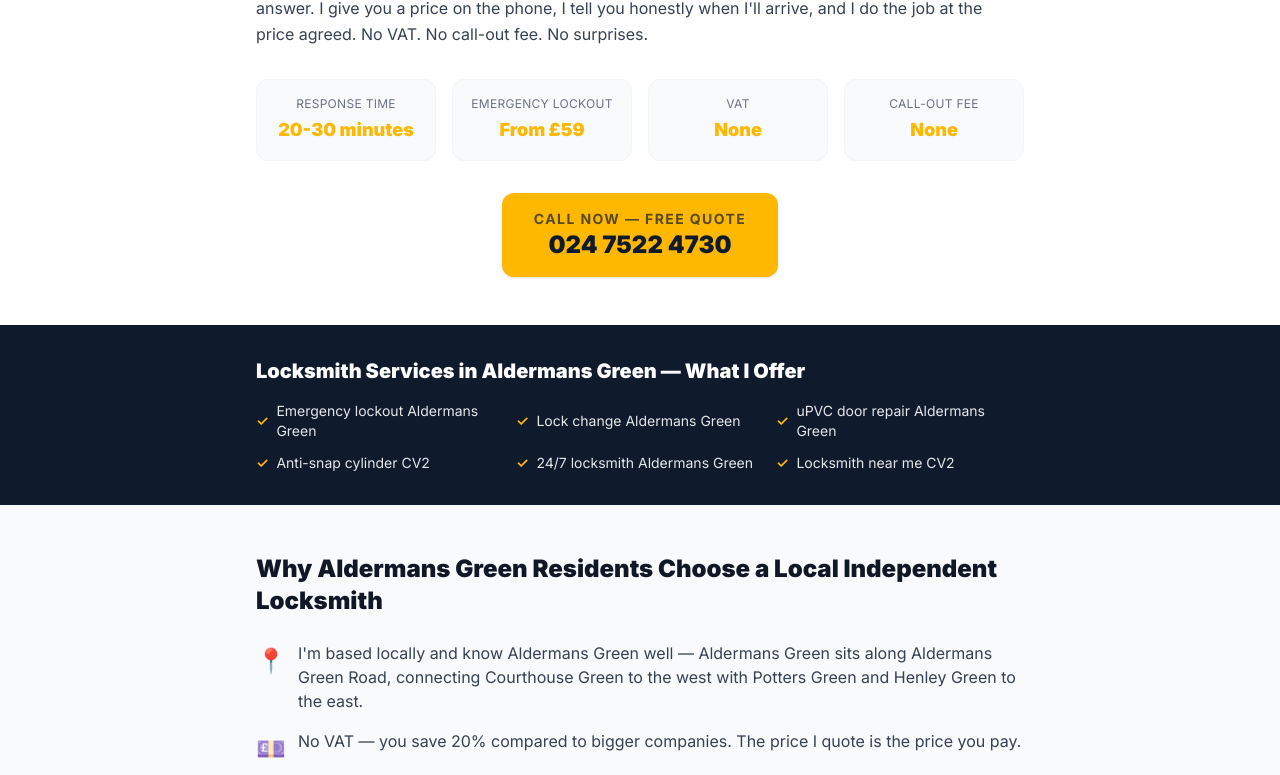
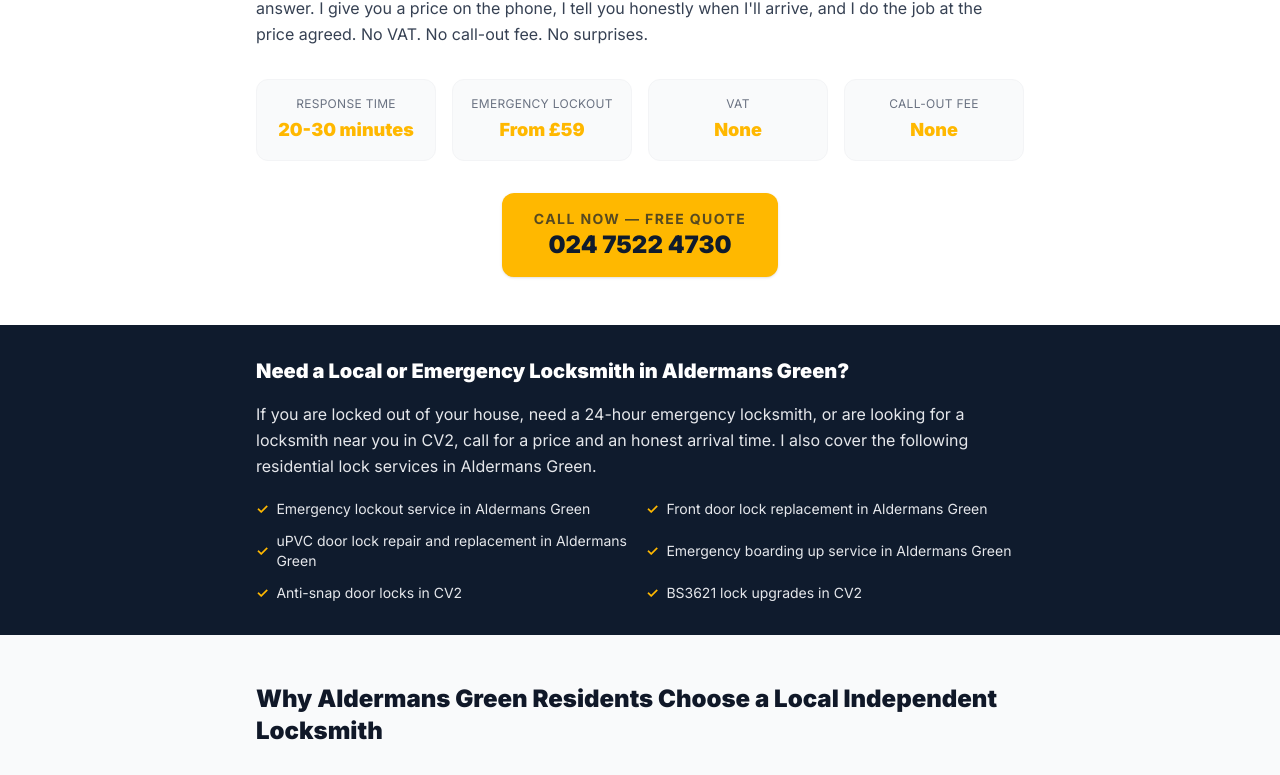
Before and after one commit to BabyShield/localemergencylocksmith, a Next.js app: page /areas/aldermans-green in a window 1280 px wide. Shown: the part 1155-1930 px from the top of the page. Built offline with nearby package versions, Linux system fonts and the light colour scheme; no server answers.

Commit message:
feat(seo): align locksmith service-area keywords

```diff
--- a/src/app/areas/[slug]/[serviceSlug]/page.tsx
+++ b/src/app/areas/[slug]/[serviceSlug]/page.tsx
@@ -22,6 +22,32 @@ export async function generateStaticParams() {
 
 interface Props {
   params: Promise<{ slug: string; serviceSlug: string }>
+}
+
+const SERVICE_SEARCH_INTENT_COPY: Record<string, {
+  heading: (areaName: string) => string
+  body: (areaName: string) => string
+}> = {
+  'emergency-lockout': {
+    heading: (areaName) => `Locked Out of Your House in ${areaName}?`,
+    body: (areaName) => `This emergency lockout service covers calls in ${areaName} when you are locked out of the house, have lost your keys, or need a 24-hour emergency locksmith.`,
+  },
+  'lock-change': {
+    heading: (areaName) => `Front Door Lock Replacement in ${areaName}`,
+    body: (areaName) => `This service covers front door lock replacement, door lock changes, cylinder replacement, and Yale lock replacement in ${areaName}.`,
+  },
+  'upvc-lock-repair': {
+    heading: (areaName) => `uPVC Door Lock Repair & Replacement in ${areaName}`,
+    body: (areaName) => `This service covers uPVC door lock repair, uPVC door lock replacement, failed lock mechanisms, multipoint locks, window locks, and composite door locks in ${areaName}.`,
+  },
+  'boarding-up': {
+    heading: (areaName) => `Emergency Boarding Up Service in ${areaName}`,
+    body: (areaName) => `This service covers emergency boarding up for damaged doors and windows in ${areaName}, including break-in damage, storm damage, and accidental breakage.`,
+  },
+  'lock-upgrade': {
+    heading: (areaName) => `Anti-Snap & BS3621 Locks in ${areaName}`,
+    body: (areaName) => `This service covers anti-snap door locks, anti-snap euro cylinders, BS3621 locks, and targeted lock upgrades in ${areaName}.`,
+  },
 }
 
 export async function generateMetadata({ params }: Props): Promise<Metadata> {
@@ -60,6 +86,7 @@ export default async function TownServicePage({ params }: Props) {
 
   const neighbours = getAreaNeighbours(area)
   const otherServices = SERVICES.filter((s) => s.slug !== serviceSlug)
+  const searchIntentCopy = SERVICE_SEARCH_INTENT_COPY[serviceSlug]
 
   const breadcrumbSchema = {
     '@context': 'https://schema.org',
@@ -163,6 +190,17 @@ export default async function TownServicePage({ params }: Props) {
               {para}
             </p>
           ))}
+
+          {searchIntentCopy && (
+            <div className="my-8 rounded-xl border border-[#FFB800]/40 bg-[#FFF9E8] p-6">
+              <h2 className="text-xl font-black text-[#0F1B2D] mb-3">
+                {searchIntentCopy.heading(area.name)}
+              </h2>
+              <p className="text-gray-700 leading-relaxed">
+                {searchIntentCopy.body(area.name)}
+              </p>
+            </div>
+          )}
 
           {/* Quick info boxes */}
           <div className="grid grid-cols-2 sm:grid-cols-4 gap-4 my-8">
--- a/src/app/areas/[slug]/page.tsx
+++ b/src/app/areas/[slug]/page.tsx
@@ -30,12 +30,12 @@ export async function generateMetadata({ params }: Props): Promise<Metadata> {
   if (!area) return {}
 
   const title = `Locksmith ${area.name} | Emergency 24/7 | No VAT | From £59`
-  const description = `Locksmith in ${area.name} — ${area.responseTime} emergency response, 24/7. No VAT, no call-out fee. Locked out? Call ${SITE_CONFIG.phone} now. ${area.postcode} covered.`
+  const description = `Need a local or emergency locksmith in ${area.name}? ${area.responseTime} response, 24 hours a day. No VAT or call-out fee. Locked out? Call ${SITE_CONFIG.phone}.`
 
   return {
     title,
     description,
-    keywords: `locksmith ${area.name}, emergency locksmith ${area.name}, locksmith near me ${area.name}, 24/7 locksmith ${area.postcode}, locksmith ${area.postcode}, local locksmith ${area.name}, locksmith locked out ${area.name}`,
+    keywords: `locksmith ${area.name}, locksmiths ${area.name}, emergency locksmith ${area.name}, locksmith near me ${area.name}, 24 hour locksmith ${area.name}, locksmith ${area.postcode}, local locksmith ${area.name}, locked out of house ${area.name}`,
     alternates: {
       canonical: `${SITE_CONFIG.domain}/areas/${slug}`,
     },
@@ -165,7 +165,7 @@ export default async function AreaPage({ params }: Props) {
 
       <HeroSection
         heading={`Locksmith ${area.name} — Emergency 24/7`}
-        subheading={`Locked out in ${area.name}? Local locksmith — ${area.responseTime} response. No VAT, no call-out fee, no hidden charges.`}
+        subheading={`Locked out of your house in ${area.name}? Local 24-hour locksmith — ${area.responseTime} response. No VAT, no call-out fee.`}
         areaName={area.name}
         responseTime={area.responseTime}
       />
@@ -215,27 +215,32 @@ export default async function AreaPage({ params }: Props) {
         </div>
       </section>
 
-      {/* Keyword-targeted service summary */}
+      {/* Semrush-aligned service summary; canonical ownership stays on this area hub. */}
       <section className="py-8 px-4 bg-[#0F1B2D] text-white">
         <div className="max-w-3xl mx-auto">
           <h2 className="text-xl font-black mb-4">
-            Locksmith Services in {area.name} — What I Offer
+            Need a Local or Emergency Locksmith in {area.name}?
           </h2>
-          <div className="grid grid-cols-2 sm:grid-cols-3 gap-3 text-sm">
+          <p className="text-gray-200 leading-relaxed mb-5">
+            If you are locked out of your house, need a 24-hour emergency locksmith, or are
+            looking for a locksmith near you in {area.postcode}, call for a price and an honest
+            arrival time. I also cover the following residential lock services in {area.name}.
+          </p>
+          <ul className="grid grid-cols-1 sm:grid-cols-2 gap-3 text-sm">
             {[
-              `Emergency lockout ${area.name}`,
-              `Lock change ${area.name}`,
-              `uPVC door repair ${area.name}`,
-              `Anti-snap cylinder ${area.postcode}`,
-              `24/7 locksmith ${area.name}`,
-              `Locksmith near me ${area.postcode}`,
-            ].map((kw) => (
-              <div key={kw} className="flex items-center gap-2">
+              `Emergency lockout service in ${area.name}`,
+              `Front door lock replacement in ${area.name}`,
+              `uPVC door lock repair and replacement in ${area.name}`,
+              `Emergency boarding up service in ${area.name}`,
+              `Anti-snap door locks in ${area.postcode}`,
+              `BS3621 lock upgrades in ${area.postcode}`,
+            ].map((serviceLabel) => (
+              <li key={serviceLabel} className="flex items-center gap-2">
                 <span className="text-[#FFB800] font-bold flex-shrink-0">✓</span>
-                <span className="text-gray-200">{kw}</span>
-              </div>
+                <span className="text-gray-200">{serviceLabel}</span>
+              </li>
             ))}
-          </div>
+          </ul>
         </div>
       </section>
 
--- a/src/app/services/[slug]/page.tsx
+++ b/src/app/services/[slug]/page.tsx
@@ -65,9 +65,9 @@ const SERVICE_CONTENT: Record<string, {
   voiceFaqs: { q: string; a: string }[]
 }> = {
   'emergency-lockout': {
-    h1: 'Emergency Locksmith Coventry — Locked Out?',
+    h1: 'Emergency Locksmith for House Lockouts in Coventry',
     intro: [
-      "Being locked out of your home is stressful — especially late at night or in bad weather. I provide fast, professional emergency lockout services across Coventry and Warwickshire, available 24 hours a day, 7 days a week, 365 days a year.",
+      "Being locked out of your house is stressful — especially late at night or in bad weather. I provide a professional emergency lockout service across Coventry and Warwickshire, available 24 hours a day, 7 days a week, 365 days a year.",
       "When you call me, I'll ask you for your address and a brief description of your door and lock type. I'll give you an honest price upfront — from £59 — and an honest arrival time. No call-out fee. No VAT.",
       "In most cases I can open your door using non-destructive entry techniques, meaning your lock and door frame stay intact. Where a lock does need replacing, I'll explain why and give you a quote before I do anything.",
     ],
@@ -118,9 +118,9 @@ const SERVICE_CONTENT: Record<string, {
     ],
   },
   'lock-change': {
-    h1: 'Lock Change Coventry — Same Day Service',
+    h1: 'Front Door Lock Replacement Coventry — Lock Change Service',
     intro: [
-      "Whether you've moved into a new property, lost a key, had a break-in, or simply want to upgrade your security, I supply and fit replacement locks across Coventry and Warwickshire the same day you call.",
+      "Whether you've moved into a new property, lost a key, had a break-in, or simply want to upgrade your security, I provide front door lock replacement and door lock changes across Coventry and Warwickshire.",
       "I carry a full range of lock types including British Standard BS3621 five-lever mortice deadlocks, high-security cylinder locks, anti-snap cylinders, and Yale nightlatches. If your insurance requires a specific lock type, I'll make sure you get the right one.",
       "Lock change prices start from £69 including the new lock and all labour. No VAT. No call-out fee.",
     ],
@@ -171,10 +171,10 @@ const SERVICE_CONTENT: Record<string, {
     ],
   },
   'upvc-lock-repair': {
-    h1: 'uPVC Door Lock Repair Coventry — Fast & Affordable',
+    h1: 'uPVC Door Lock Repair & Replacement Coventry',
     intro: [
-      "uPVC door and window locks are the most common lock type in UK homes built since the 1990s, and they are also the most common source of repair calls I receive. A stiff, sticky, or misaligned uPVC lock is not just annoying — it is a security risk.",
-      "I repair and replace uPVC door multipoint locking mechanisms, euro cylinders, window espagnolette locks, and door handles across Coventry and Warwickshire. In most cases I can repair the existing lock; where replacement is necessary I carry the most common lock types in my van.",
+      "A stiff, sticky, or misaligned uPVC door lock is not just annoying — it can leave the door difficult to secure. I diagnose uPVC door lock repairs and replacements across Coventry and Warwickshire.",
+      "I repair and replace uPVC door lock mechanisms, multipoint locks, euro cylinders, window locks, composite door locks, and door handles. Where a repair is possible I will explain it; where replacement is necessary I will quote before fitting the part.",
       "uPVC lock repair starts from £59. No VAT. No call-out fee.",
     ],
     steps: [
@@ -224,9 +224,9 @@ const SERVICE_CONTENT: Record<string, {
     ],
   },
   'boarding-up': {
-    h1: 'Emergency Boarding Up Coventry — 24/7 Service',
+    h1: 'Emergency Boarding Up Service Coventry — 24/7',
     intro: [
-      "After a break-in, storm damage, or accidental breakage, a smashed window or damaged door needs securing immediately. I provide emergency boarding-up services across Coventry and Warwickshire, available 24 hours a day.",
+      "After a break-in, storm damage, or accidental breakage, a smashed window or damaged door needs securing immediately. I provide an emergency boarding up service across Coventry and Warwickshire, available 24 hours a day.",
       "I use heavy-duty boarding materials to secure your property against weather and further intrusion until a permanent repair can be arranged. Where possible I will also advise on the most secure temporary solution for your specific situation.",
       "Emergency boarding up starts from £79. No VAT. No call-out fee.",
     ],
@@ -276,10 +276,10 @@ const SERVICE_CONTENT: Record<string, {
     ],
   },
   'lock-upgrade': {
-    h1: 'Lock Upgrade Coventry — BS3621 & Anti-Snap Cylinders',
+    h1: 'Anti-Snap Locks & BS3621 Lock Upgrades Coventry',
     intro: [
-      "Upgrading your locks is one of the most cost-effective security improvements you can make. Whether you want to comply with home insurance requirements, improve resistance to forced entry, or simply feel more secure, I supply and fit a full range of security-approved locks.",
-      "I fit British Standard BS3621 mortice deadlocks, Secured by Design cylinders, anti-snap euro cylinders, and high-security mortice locks. I can also carry out a free security assessment of your property and advise on any weak points.",
+      "Anti-snap locks and BS3621 locks are two of the most commonly requested home-security upgrades. Whether you are following your insurer's stated requirements, improving resistance to forced entry, or replacing an older lock, I can assess the door and explain the suitable options.",
+      "I fit anti-snap door locks, anti-snap euro cylinders, British Standard BS3621 mortice deadlocks, Secured by Design cylinders, and high-security mortice locks. I can also assess the property's existing locks and identify weak points.",
       "Lock upgrade prices start from £79 including the lock and fitting. No VAT. No call-out fee.",
     ],
     steps: [
@@ -738,7 +738,7 @@ export default async function ServicePage({ params }: Props) {
                       href={`/areas/${area.slug}`}
                       className="text-sm text-gray-600 hover:text-[#0F1B2D] bg-white hover:bg-white px-3 py-1.5 rounded-lg border border-gray-200 hover:border-[#FFB800] transition-all duration-200"
                     >
-                      {area.name}
+                      Locksmith {area.name}
                     </Link>
                   ))}
                 </div>
--- a/src/data/config.ts
+++ b/src/data/config.ts
@@ -16,7 +16,7 @@ export const SITE_CONFIG = {
 
 // Bump only when page content genuinely changes — drives visible "last updated"
 // dates and sitemap lastModified, so it must never be a build timestamp.
-export const CONTENT_UPDATED = '2026-08-26'
+export const CONTENT_UPDATED = '2026-08-27'
 
 // Real Google Business Profile figures, maintained by hand to exactly match the
 // live profile. All-null until real values are supplied — UI must render nothing
--- a/src/data/services.ts
+++ b/src/data/services.ts
@@ -18,9 +18,9 @@ export const SERVICES: Service[] = [
     description: 'Locked out of your home or car? I offer fast, non-destructive entry across Coventry and Warwickshire. No damage to your door or frame where possible.',
     priceFrom: 59,
     icon: '🔓',
-    keywords: ['emergency lockout coventry', 'locked out coventry', 'emergency door opening coventry', 'non destructive entry coventry'],
-    metaTitle: 'Emergency Lockout Service Coventry | 24/7 | From £59 | No VAT',
-    metaDescription: 'Locked out in Coventry? Emergency lockout service, 15-30 min response. Non-destructive entry, from £59. No VAT, no call-out fee. Call 024 7522 4730 now.',
+    keywords: ['emergency locksmith coventry', 'locked out of house coventry', 'emergency lockout service coventry', '24 hour emergency locksmith coventry', 'emergency door opening coventry', 'non destructive entry coventry'],
+    metaTitle: 'Emergency Locksmith for Lockouts Coventry | From £59',
+    metaDescription: 'Locked out of your house in Coventry? Call a 24-hour emergency locksmith for lockout service from £59, with no VAT or call-out fee.',
   },
   {
     slug: 'lock-change',
@@ -29,9 +29,9 @@ export const SERVICES: Service[] = [
     description: 'New locks fitted quickly and professionally. I supply and fit British Standard BS3621 locks, Yale locks, and all major brands. Insurance-approved locks available.',
     priceFrom: 69,
     icon: '🔑',
-    keywords: ['lock change coventry', 'lock replacement coventry', 'new lock fitting coventry', 'bs3621 lock coventry'],
-    metaTitle: 'Lock Change Coventry | BS3621 Insurance Locks | From £69 | No VAT',
-    metaDescription: 'Lock change and replacement in Coventry. BS3621 insurance-approved locks fitted from £69. No VAT, no call-out fee. Call 024 7522 4730.',
+    keywords: ['front door lock replacement coventry', 'door lock replacement coventry', 'lock replacement coventry', 'lock change coventry', 'change front door lock coventry', 'bs3621 lock coventry'],
+    metaTitle: 'Door Lock Replacement Coventry | From £69',
+    metaDescription: 'Front door lock replacement and lock changes in Coventry from £69. Yale, cylinder and BS3621 locks fitted. No VAT or call-out fee. Call 024 7522 4730.',
   },
   {
     slug: 'upvc-lock-repair',
@@ -40,9 +40,9 @@ export const SERVICES: Service[] = [
     description: 'Specialist in uPVC door lock repairs and replacements. Multipoint locking systems, cylinder replacements, and window lock repairs across Coventry.',
     priceFrom: 59,
     icon: '🚪',
-    keywords: ['upvc lock repair coventry', 'upvc door lock replacement coventry', 'upvc window lock coventry', 'multipoint lock coventry'],
-    metaTitle: 'uPVC Lock Repair Coventry | Door & Window Locks | From £59 | No VAT',
-    metaDescription: 'uPVC door and window lock repair in Coventry. Multipoint lock repairs from £59. No VAT, no call-out fee. Fast response. Call 024 7522 4730.',
+    keywords: ['upvc door lock replacement coventry', 'upvc door lock repair coventry', 'upvc door lock mechanism replacement coventry', 'upvc lock repair coventry', 'window lock repair coventry', 'composite door lock replacement coventry'],
+    metaTitle: 'uPVC Door Lock Repair & Replacement Coventry',
+    metaDescription: 'uPVC door lock repair and replacement in Coventry, including failed mechanisms, multipoint locks and window locks. From £59, no VAT or call-out fee.',
   },
   {
     slug: 'boarding-up',
@@ -51,9 +51,9 @@ export const SERVICES: Service[] = [
     description: 'Emergency boarding up after break-ins, damaged doors, or smashed windows. Available 24/7 across Coventry and Warwickshire.',
     priceFrom: 79,
     icon: '🪟',
-    keywords: ['emergency boarding up coventry', 'broken window boarding coventry', 'board up service coventry'],
-    metaTitle: 'Emergency Boarding Up Coventry | 24/7 | From £79 | No VAT',
-    metaDescription: 'Emergency boarding up in Coventry after break-ins or damage. Available 24/7, from £79. No VAT, no call-out fee. Call 024 7522 4730 now.',
+    keywords: ['emergency boarding up coventry', 'emergency boarding up service coventry', 'board up service coventry', 'emergency window boarding up coventry', 'emergency boarding up cost coventry'],
+    metaTitle: 'Emergency Boarding Up Service Coventry | From £79',
+    metaDescription: 'Emergency boarding up service in Coventry for damaged doors and windows. Available 24/7 from £79, with no VAT or call-out fee. Call 024 7522 4730.',
   },
   {
     slug: 'lock-upgrade',
@@ -62,9 +62,9 @@ export const SERVICES: Service[] = [
     description: 'Upgrade your home security with British Standard BS3621 mortice locks, anti-snap cylinders, and Sold Secure approved locks. Insurance-compliant upgrades.',
     priceFrom: 79,
     icon: '🛡️',
-    keywords: ['lock upgrade coventry', 'bs3621 lock upgrade', 'insurance approved lock coventry', 'anti snap lock coventry'],
-    metaTitle: 'Lock Upgrade Coventry | BS3621 Security Locks | From £79 | No VAT',
-    metaDescription: 'Lock security upgrades in Coventry. BS3621 and anti-snap locks from £79. Insurance-compliant. No VAT, no call-out fee. Call 024 7522 4730.',
+    keywords: ['anti snap locks coventry', 'anti snap door locks coventry', 'anti snap barrel locks coventry', 'anti snap euro cylinder locks coventry', 'bs3621 locks coventry', 'lock upgrade coventry'],
+    metaTitle: 'Anti-Snap & BS3621 Locks Coventry | From £79',
+    metaDescription: 'Anti-snap door locks and BS3621 lock upgrades in Coventry. Euro cylinders and mortice locks fitted, with lock upgrades from £79. No VAT or call-out fee.',
   },
 ]
 
```
Also changed, not shown: 3 other files (tests, documents, lock files or other folders).
